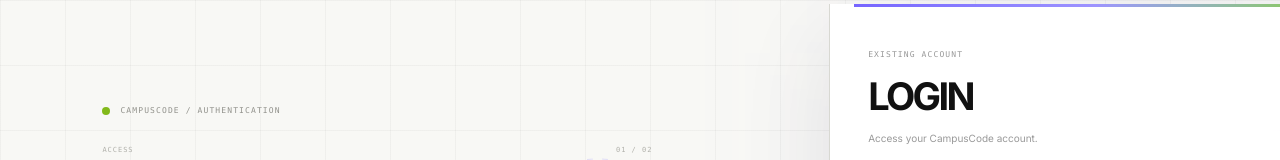
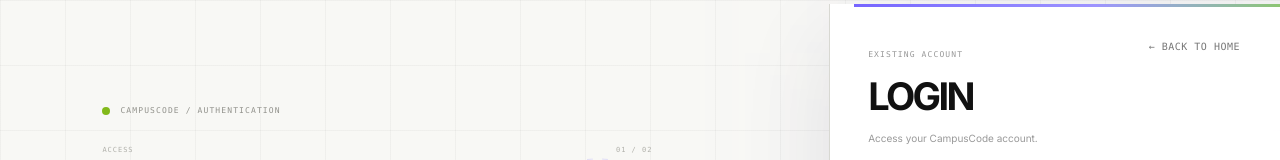
Before and after one commit to baldeshruthi17/CampusCode1, a React (Vite) app: page /login in a window 1280 px wide. Shown: the top 160 px of the page. Built offline with nearby package versions, Linux system fonts and the light colour scheme; a web font is replaced by a local one.

Commit message:
Update LoginPage.tsx

```diff
--- a/src/app/pages/LoginPage.tsx
+++ b/src/app/pages/LoginPage.tsx
@@ -393,6 +393,15 @@ function DesktopLogin() {
       </svg>
 
       <section className="relative z-10 grid min-h-screen grid-cols-[minmax(650px,1fr)_530px] gap-[clamp(54px,6vw,110px)] px-[clamp(70px,8vw,122px)] py-1">
+        <div className="absolute right-10 top-8 z-20">
+  <button
+    type="button"
+    onClick={() => window.location.href = "/"}
+    className="font-mono text-[10px] tracking-wider text-[#777777] hover:text-[#7665ff]"
+  >
+    ← BACK TO HOME
+  </button>
+</div>
         <div className="flex min-h-[680px] flex-col justify-center py-16">
           <div className="max-w-[550px]">
             <div className="flex items-center justify-between font-mono text-[8px] tracking-[0.14em] text-[#92928c]">
```
